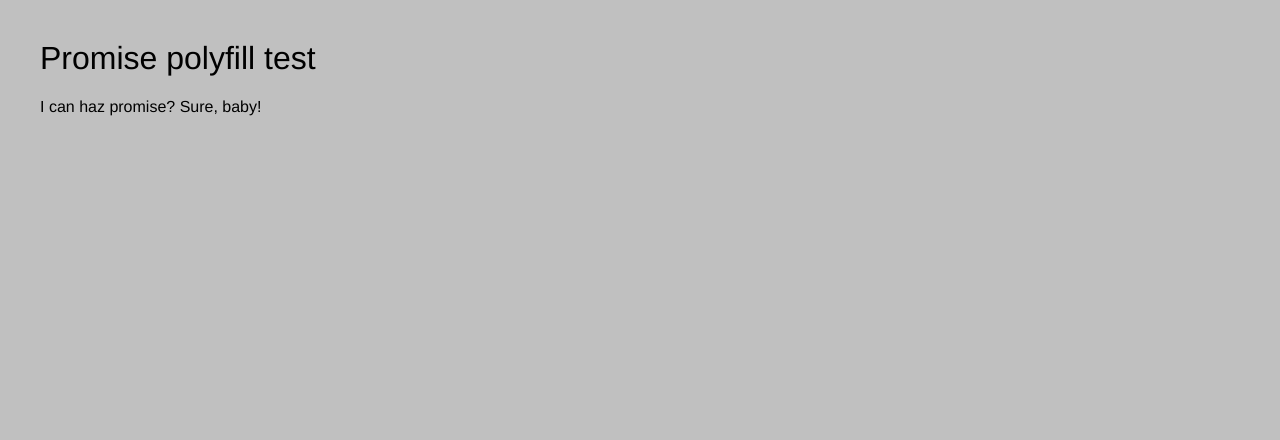
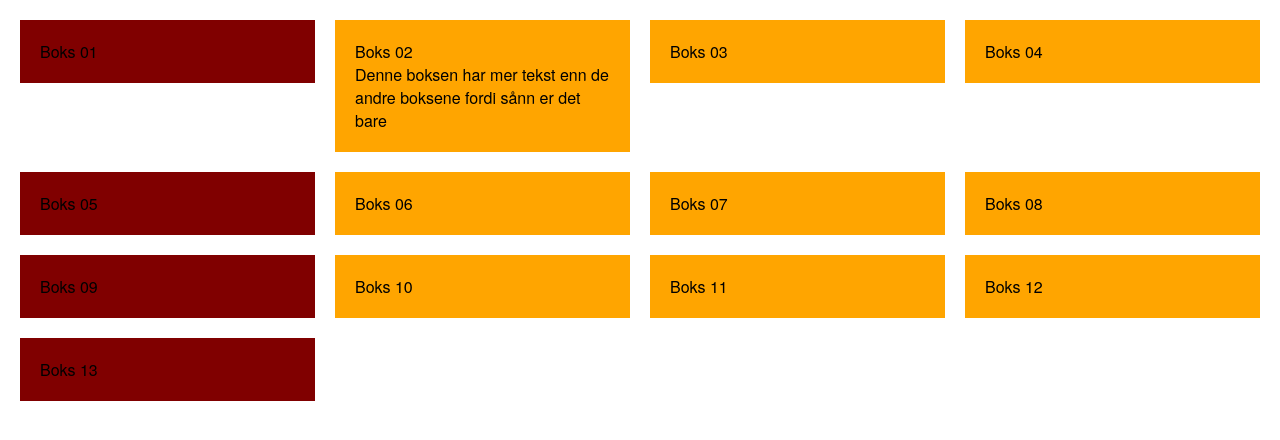
Before and after one commit to batfink/boxes, a website: page www/index.html in a window 1280 px wide. Drawn offline with Linux system fonts and the light colour scheme.

Commit message:
first commit

```diff
--- a/bower.json
+++ b/bower.json
@@ -1,6 +1,6 @@
 {
-  "name": "promise",
+  "name": "boxes",
   "dependencies": {
-    "es6-promise": "~1.0.0"
+    "classlist": "~2014.7.23"
   }
 }
--- a/gulpfile.js
+++ b/gulpfile.js
@@ -1,6 +1,12 @@
 var gulp = require('gulp');
 var browserSync = require('browser-sync');
 var reload = browserSync.reload;
+var deploy = require('gulp-gh-pages');
+
+gulp.task('deploy', function () {
+    return gulp.src('./www/**/*')
+        .pipe(deploy());
+});
 
 gulp.task('default', function() {
     browserSync({
--- a/package.json
+++ b/package.json
@@ -5,6 +5,7 @@
   "devDependencies": {
     "bower": "^1.3.12",
     "browser-sync": "~1.5.8",
-    "gulp": "~3.8.8"
+    "gulp": "~3.8.8",
+    "gulp-gh-pages": "^0.4.0"
   }
 }
--- a/www/index.html
+++ b/www/index.html
@@ -2,18 +2,14 @@
 <html lang="en">
 <head>
     <meta charset="UTF-8">
-    <title>promisetest</title>
+    <title>boxes</title>
 
     <link rel="stylesheet" href="style.css">
 
-    <script src="es6-promise/promise.js"></script>
+    <script src="classlist/classList.min.js"></script>
 
 </head>
 <body>
-
-    <h1>Promise polyfill test</h1>
-
-    <p>I can haz promise?</p>
 
     <script src="script.js"></script>
 
--- a/www/script.js
+++ b/www/script.js
@@ -1,11 +1,26 @@
-var promise = new Promise(function(resolve, reject) {
-    resolve('tjobing');
-});
+(function () {
 
-var p = document.getElementsByTagName('p')[0];
+    var parent = document.createElement('div');
+    parent.classList.add('boxes');
 
-function updatePage() {
-    p.innerText += ' Sure, baby!';
-};
+    for (var i = 1, stop = 14; i < stop; i++) {
 
-promise.then(updatePage);
+        var txt = document.createTextNode('Boks ' + ( i < 10 ? '0' + i : i ));
+
+
+        var div = document.createElement('div');
+        div.classList.add('box');
+        div.appendChild(txt);
+
+        if (i === 2) {
+            div.appendChild(document.createElement('br'));
+            div.appendChild(document.createTextNode('Denne boksen har mer tekst enn de andre boksene fordi sånn er det bare'));
+        }
+
+        parent.appendChild(div);
+    };
+
+    document.body.appendChild(parent);
+
+
+})();
--- a/www/style.css
+++ b/www/style.css
@@ -1,9 +1,87 @@
-body {
-    background: silver;
-    font-family: Helvetica;
-    margin: 40px;
+html, body {
+    margin: 0;
+    padding: 0;
 }
 
-h1 {
-    font-weight: normal;
+.boxes {
+    width: 100%;
+    padding-top: 20px;
+    padding-right: 20px;
+    box-sizing: border-box;
 }
+
+.box {
+    background: orange;
+    padding: 20px;
+    font-family: HelveticaNeue;
+    box-sizing: border-box;
+    margin-bottom: 20px;
+    margin-left: 20px;
+}
+
+/* tiny */
+@media screen and (max-width: 480px) {
+
+}
+
+/* from small and up */
+@media screen and (min-width: 481px) {
+    .box {
+        float:left;
+    }
+}
+
+/* small-only */
+@media screen and (min-width: 481px) and (max-width: 768px) {
+    .box {
+        width: calc(50% - 20px);
+    }
+    .box:nth-child(2n-1) {
+        background: maroon;
+        clear: left;
+    }
+}
+
+/* from medium and up */
+@media screen and (min-width: 769px) {
+
+}
+
+/* medium-only */
+@media screen and (min-width: 769px) and (max-width: 1024px) {
+    .box {
+        width: calc(33% - 20px);
+    }
+    .box:nth-child(3n-2) {
+        clear: left;
+        background: maroon;
+    }
+}
+
+/* from large and up */
+@media screen and (min-width: 1025px) {
+
+}
+
+
+/* large only */
+@media screen and (min-width: 1025px) and (max-width: 1280px) {
+    .box {
+        width: calc(25% - 20px);
+    }
+    .box:nth-child(4n-3) {
+        clear: left;
+        background: maroon;
+    }
+}
+
+/* huge */
+@media screen and (min-width: 1281px) {
+    .box {
+        width: calc(20% - 20px);
+    }
+    .box:nth-child(5n+1) {
+        clear: left;
+        background: maroon;
+    }
+}
```
Also changed, not shown: README.md, 1 other file.
